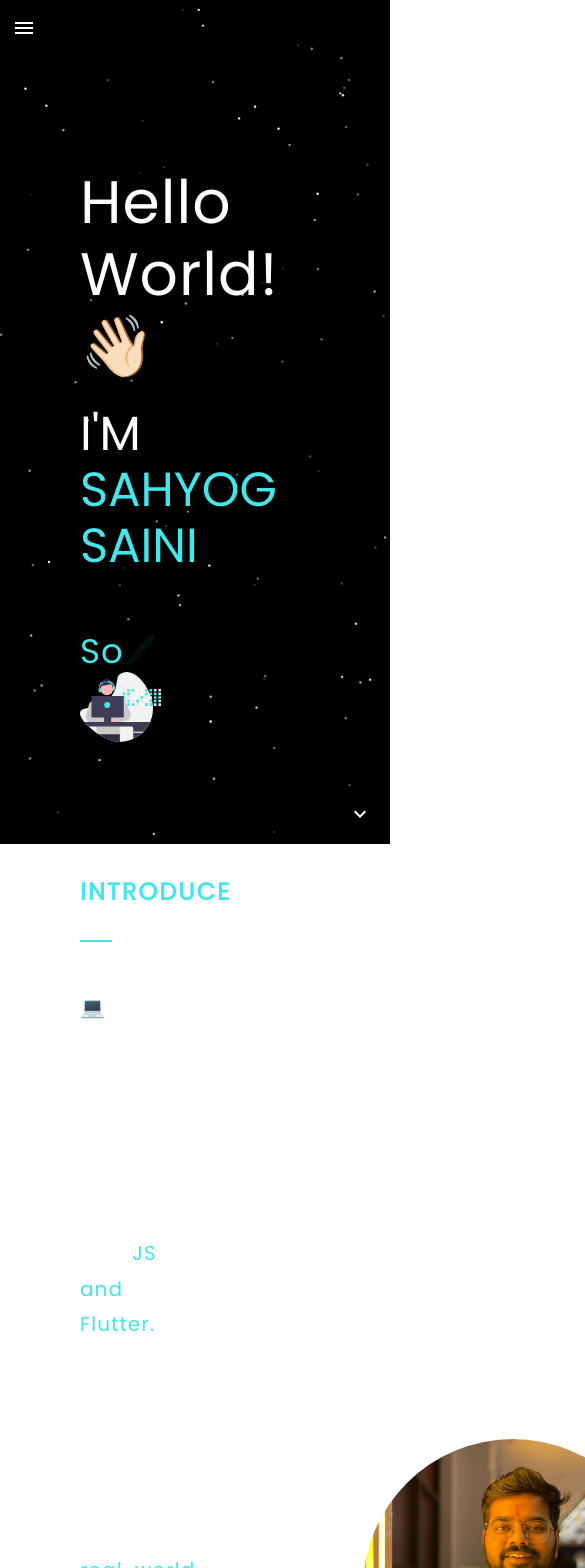
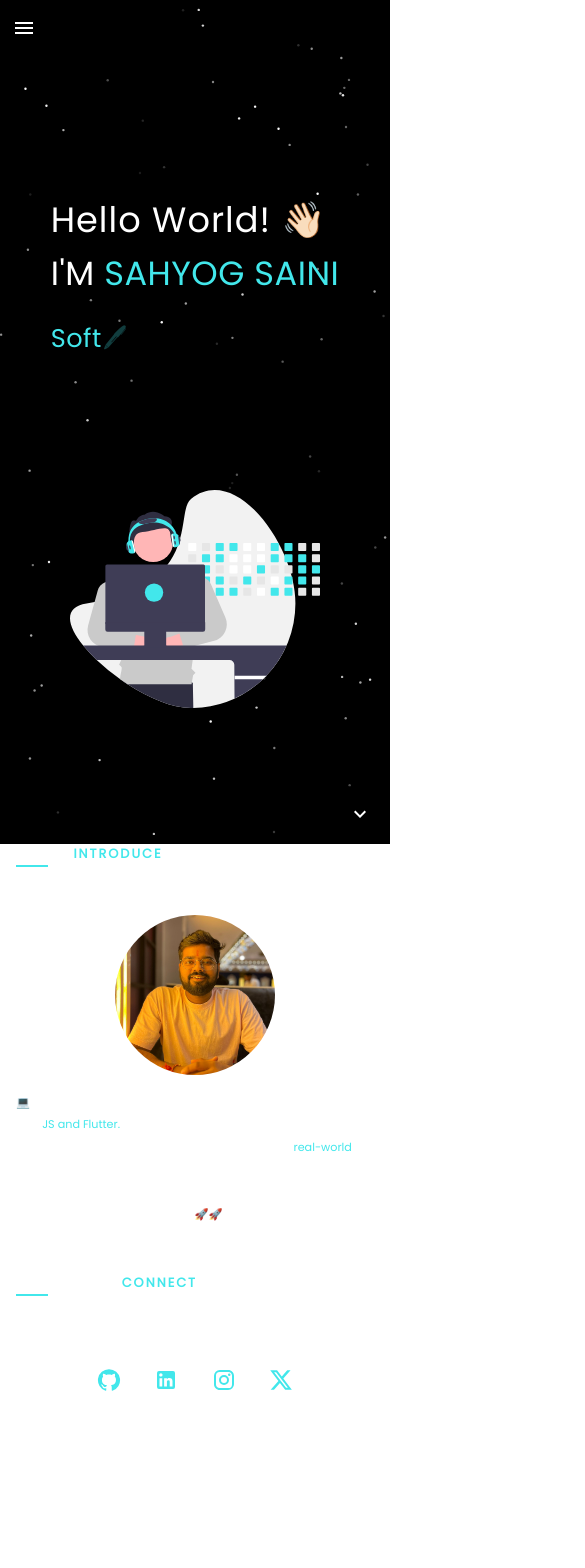
Before and after one commit to thephenomenal10/me, a React (Create React App) app: page / in a window 390 px wide. Shown: the top 1568 px of the page, 585 px wide, since content can reach past the window. Built offline with nearby package versions, Linux system fonts and the light colour scheme.

Commit message:
fixes ui issues

```diff
--- a/package.json
+++ b/package.json
@@ -33,6 +33,7 @@
     "build": "react-scripts build",
     "test": "react-scripts test",
     "eject": "react-scripts eject",
+    "lint": "eslint",
     "format": "npx prettier --write ."
   },
   "eslintConfig": {
--- a/src/App.tsx
+++ b/src/App.tsx
@@ -3,14 +3,12 @@ import { ThemeProvider } from "@mui/material";
 
 import { appTheme } from "./theme/theme";
 import ParticleBackground from "./components/common/ParticleBackground";
-import NavBar from "./components/common/NavBar";
 import Router from "./routers";
 
 function App() {
   return (
     <ThemeProvider theme={appTheme}>
       <ParticleBackground />
-      <NavBar />
       <Router />
     </ThemeProvider>
   );
--- a/src/components/common/Footer.tsx
+++ b/src/components/common/Footer.tsx
@@ -1,5 +1,5 @@
 import { Box, Typography } from "@mui/material";
-import React from "react";
+
 import { primaryColor } from "../../constants/colors";
 
 const Footer = () => {
@@ -10,6 +10,7 @@ const Footer = () => {
         justifyContent: "space-between",
         paddingTop: "2.5rem",
         marginTop: "auto",
+        gap: "2rem",
       }}
     >
       <Typography variant="body1">
--- a/src/components/common/NavBar.tsx
+++ b/src/components/common/NavBar.tsx
@@ -13,13 +13,24 @@ import {
   Typography,
 } from "@mui/material";
 import MenuIcon from "@mui/icons-material/Menu";
+import React, { useState } from "react";
+import { useNavigate } from "react-router-dom";
 
-import React, { useState } from "react";
 import { primaryColor } from "../../constants/colors";
+import { ROUTER } from "../../constants/routers";
 
 const NavBar = () => {
+  const navigate = useNavigate();
+
   const drawerWidth = 240;
-  const navItems = ["Home", "About", "Experience", "Contact", "Resume"];
+  const navItems = [
+    { item: "Home", path: ROUTER.HOME.path },
+    { item: "About", path: ROUTER.ABOUT.path },
+    { item: "Experience", path: ROUTER.WORK_EXPERIENCE.path },
+    { item: "Contact", path: ROUTER.CONTACT.path },
+    { item: "Resume", path: ROUTER.RESUME.path },
+  ];
+
   const [mobileOpen, setMobileOpen] = useState(false);
 
   const handleDrawerToggle = () => {
@@ -27,20 +38,23 @@ const NavBar = () => {
   };
 
   const drawer = (
-    <Box onClick={handleDrawerToggle} sx={{ textAlign: "center" }}>
+    <Box onClick={handleDrawerToggle} sx={{ textAlign: "center", backgroundColor: "black", height: "100%" }}>
       <Typography variant="h4" sx={{ my: 2, color: primaryColor }}>
         Ss
       </Typography>
       <Divider />
       <List>
-        {navItems.map(item => (
-          <ListItem key={item} disablePadding>
+        {navItems.map((item, i) => (
+          <ListItem key={i} disablePadding>
             <ListItemButton
               sx={{
                 textAlign: "center",
               }}
+              onClick={() => {
+                navigate(item.path);
+              }}
             >
-              <ListItemText primary={item} />
+              <ListItemText primary={item?.item} />
             </ListItemButton>
           </ListItem>
         ))}
@@ -82,10 +96,13 @@ const NavBar = () => {
             Ss
           </Typography>
           <Box sx={{ display: { xs: "none", sm: "block" } }}>
-            {navItems.map(item => (
+            {navItems.map((item, i) => (
               <Button
                 variant="text"
-                key={item}
+                key={i}
+                onClick={() => {
+                  navigate(item.path);
+                }}
                 sx={{
                   color: "#fff",
                   textDecoration: "none",
@@ -95,7 +112,7 @@ const NavBar = () => {
                   },
                 }}
               >
-                {item}
+                {item?.item}
               </Button>
             ))}
           </Box>
--- /dev/null
+++ b/src/components/pages/About/AboutMePage.tsx
@@ -0,0 +1,8 @@
+import { Box } from "@mui/material";
+import React from "react";
+
+const AboutMePage = () => {
+  return <Box></Box>;
+};
+
+export default AboutMePage;
--- a/src/components/pages/Home/HomePage.tsx
+++ b/src/components/pages/Home/HomePage.tsx
@@ -9,6 +9,7 @@ import me from "./../../../assets/me.jpeg";
 import { primaryColor } from "../../../constants/colors";
 import SocialButton from "./component/SocialButton";
 import Footer from "../../common/Footer";
+import { TEXT_STYLES } from "../../styles/textStyles";
 
 const HomePage = () => {
   const scrollToLowerSection = () => {
@@ -35,39 +36,39 @@ const HomePage = () => {
         sx={{
           paddingTop: "4rem",
           minHeight: "calc(100vh - 4rem)",
-          paddingX: "5rem",
-          // bgcolor: "red",
+          paddingX: { xs: "1rem", sm: "1.5rem", md: "2.5rem", lg: "5rem" },
           display: "flex",
           flexWrap: "wrap",
           justifyContent: "space-between",
+          flexDirection: "row",
           alignItems: "center",
-          alignContent: "center",
+          "@media (max-width:600px)": {
+            justifyContent: "space-evenly",
+            flexDirection: "column",
+          },
         }}
       >
         <Box>
-          <Typography variant="h2" sx={{ letterSpacing: "1px" }}>
-            Hello World! 👋🏻
-          </Typography>
+          <Typography sx={{ ...TEXT_STYLES.textDisplayH2 }}>Hello World! 👋🏻</Typography>
           <Typography
-            variant="h3"
             sx={{
-              paddingTop: "1.5rem",
+              ...TEXT_STYLES.textDisplayH3,
+              paddingTop: { xs: "1rem", sm: "0.5rem", md: "1rem", lg: "1.5rem" },
             }}
           >
             I'M <span style={{ color: primaryColor }}>SAHYOG SAINI</span>
           </Typography>
           <Typography
-            variant="h4"
             sx={{
-              paddingTop: "3.5rem",
-              letterSpacing: "1px",
+              ...TEXT_STYLES.textDisplayH4,
+              paddingTop: { xs: "2rem", sm: "2.5rem", md: "3rem", lg: "3.5rem" },
               color: primaryColor,
             }}
           >
             {roles}
           </Typography>
         </Box>
-        <img src={developerSvg} alt="Background" style={{ width: "35%", height: "35%" }} />
+        <img src={developerSvg} alt="Background" style={{ width: "35%", height: "35%", minWidth: "250px" }} />
       </Box>
       <Box sx={{ position: "absolute", bottom: "10px", right: "10px" }}>
         <IconButton sx={{ width: "40px" }} onClick={scrollToLowerSection}>
@@ -79,20 +80,19 @@ const HomePage = () => {
         sx={{
           minHeight: "calc(100vh - 4rem)",
           height: "100%",
-          paddingX: "5rem",
+          paddingX: { xs: "1rem", sm: "1.5rem", md: "2.5rem", lg: "5rem" },
           display: "flex",
           flexDirection: "column",
         }}
       >
         <>
-          <Typography variant="h5" sx={{ letterSpacing: "2px" }}>
+          <Typography sx={{ ...TEXT_STYLES.textDisplayH5, letterSpacing: "2px" }}>
             LET ME <span style={{ color: primaryColor, fontWeight: "900" }}>INTRODUCE </span>
             MYSELF
           </Typography>
           <Divider
             sx={{
               color: primaryColor,
-              // flex: 1,
               width: { xs: "30px", sm: "70px", md: "100px", lg: "130px" },
               borderColor: "unset",
               borderWidth: "1px",
@@ -105,10 +105,14 @@ const HomePage = () => {
             paddingTop: "3rem",
             justifyContent: "space-between",
             alignItems: "center",
-            gap: "10rem",
+            gap: { xs: "1rem", sm: "3rem", md: "7rem", lg: "10rem" },
+            "@media (max-width:600px)": {
+              justifyContent: "space-evenly",
+              flexDirection: "column-reverse",
+            },
           }}
         >
-          <Typography variant="h6" sx={{ letterSpacing: "1.1px", lineHeight: "2.2rem" }}>
+          <Typography sx={{ ...TEXT_STYLES.textDisplayH6 }}>
             💻 A versatile Full-stack developer passionate about crafting with{" "}
             <span style={{ color: primaryColor }}> JS and Flutter.</span>
             <br /> Constantly refining skills for the next level. Solving{" "}
@@ -117,11 +121,17 @@ const HomePage = () => {
             innovate, and journey together! 🚀🚀
           </Typography>
           <Tilt>
-            <Avatar src={me} sx={{ height: "300px", width: "300px" }} />
+            <Avatar
+              src={me}
+              sx={{
+                height: { xs: "10rem", sm: "13rem", md: "15rem", lg: "18.75rem" },
+                width: { xs: "10rem", sm: "13rem", md: "15rem", lg: "18.75rem" },
+              }}
+            />
           </Tilt>
         </Box>
         <Box sx={{ paddingTop: "3rem" }}>
-          <Typography variant="h5" sx={{ letterSpacing: "2px" }}>
+          <Typography sx={{ ...TEXT_STYLES.textDisplayH5 }}>
             FEEL FREE TO
             <span style={{ color: primaryColor, fontWeight: "900" }}> CONNECT</span>
           </Typography>
--- a/src/components/pages/Home/component/SocialButton.tsx
+++ b/src/components/pages/Home/component/SocialButton.tsx
@@ -13,16 +13,17 @@ const SocialButton = () => {
     <Box
       sx={{
         display: "flex",
-        gap: "1.5rem",
-        paddingTop: "3rem",
+        flexWrap: "wrap",
+        gap: { xs: "1.1rem", sm: "1.2rem", md: "1.5rem", lg: "1.5rem" },
+        paddingTop: "4rem",
         justifyContent: "center",
       }}
     >
       <IconButton
         color="primary"
         sx={{
-          height: "50px",
-          width: "50px",
+          height: { xs: "40px", md: "50px", lg: "50px" },
+          width: { xs: "40px", md: "50px", lg: "50px" },
           backgroundColor: whiteColor,
           "&:hover": {
             boxShadow: "0 0 10px 3px rgba(66, 231, 235, 0.5)",
@@ -35,8 +36,8 @@ const SocialButton = () => {
       <IconButton
         color="primary"
         sx={{
-          height: "50px",
-          width: "50px",
+          height: { xs: "40px", md: "50px", lg: "50px" },
+          width: { xs: "40px", md: "50px", lg: "50px" },
           backgroundColor: whiteColor,
           "&:hover": {
             boxShadow: "0 0 10px 3px rgba(66, 231, 235, 0.5)",
@@ -49,8 +50,8 @@ const SocialButton = () => {
       <IconButton
         color="primary"
         sx={{
-          height: "50px",
-          width: "50px",
+          height: { xs: "40px", md: "50px", lg: "50px" },
+          width: { xs: "40px", md: "50px", lg: "50px" },
           backgroundColor: whiteColor,
           "&:hover": {
             boxShadow: "0 0 10px 3px rgba(66, 231, 235, 0.5)",
@@ -63,8 +64,8 @@ const SocialButton = () => {
       <IconButton
         color="primary"
         sx={{
-          height: "50px",
-          width: "50px",
+          height: { xs: "40px", md: "50px", lg: "50px" },
+          width: { xs: "40px", md: "50px", lg: "50px" },
           backgroundColor: whiteColor,
           "&:hover": {
             boxShadow: "0 0 10px 3px rgba(66, 231, 235, 0.5)",
--- /dev/null
+++ b/src/components/pages/index.ts
@@ -0,0 +1,4 @@
+import AboutMePage from "./About/AboutMePage";
+import HomePage from "./Home/HomePage";
+
+export { AboutMePage, HomePage };
--- /dev/null
+++ b/src/components/styles/textStyles.ts
@@ -0,0 +1,58 @@
+import { SxProps } from "@mui/material";
+import { Theme } from "@mui/system";
+
+export interface IGlobalTextStyles {
+  // Text Styles for Different Variations of Text
+  textDisplayH1: SxProps<Theme> | undefined;
+  textDisplayH2: SxProps<Theme> | undefined;
+  textDisplayH3: SxProps<Theme> | undefined;
+  textDisplayH4: SxProps<Theme> | undefined;
+  textDisplayH5: SxProps<Theme> | undefined;
+  textDisplayH6: SxProps<Theme> | undefined;
+  textMicro: SxProps<Theme> | undefined;
+}
+
+export const TEXT_STYLES: IGlobalTextStyles = {
+  textDisplayH1: {
+    fontSize: "4rem",
+    fontWeight: 700,
+    lineHeight: "2.75rem",
+    letterSpacing: "1px",
+  },
+  textDisplayH2: {
+    fontSize: { xs: "2.2rem", sm: "2.5rem", md: "3.2rem", lg: "3.75rem" },
+    fontWeight: 400,
+    lineHeight: { xs: "2.5rem", sm: "2.5rem", md: "2.5rem", lg: "2.5rem" },
+    letterSpacing: "1px",
+  },
+  textDisplayH3: {
+    fontSize: { xs: "2.1rem", sm: "2rem", md: "2.5rem", lg: "3rem" },
+    fontWeight: 400,
+    lineHeight: { xs: "2.2rem", sm: "2.5rem", md: "2.5rem", lg: "2.5rem" },
+    letterSpacing: "0.5px",
+  },
+  textDisplayH4: {
+    fontSize: { xs: "1.6rem", sm: "1.8rem", md: "1.8rem", lg: "2.125rem" },
+    fontWeight: 400,
+    lineHeight: { xs: "1.9rem", sm: "2.5rem", md: "2.5rem", lg: "2.5rem" },
+    letterSpacing: "0.5px",
+  },
+  textDisplayH5: {
+    fontSize: { xs: "0.8rem", sm: "1.2rem", md: "1.4rem", lg: "1.5rem" },
+    fontWeight: 400,
+    lineHeight: "1.3rem",
+    letterSpacing: "2px",
+  },
+  textDisplayH6: {
+    fontSize: { xs: "0.7rem", sm: "0.8rem", md: "1.2rem", lg: "1.2rem" },
+    fontWeight: 400,
+    lineHeight: { xs: "1.4rem", sm: "1.6rem", md: "2.0rem", lg: "2.2rem" },
+    letterSpacing: { sm: "1px", md: "1.1px", lg: "1.1px" },
+  },
+  textMicro: {
+    fontSize: { xs: "0.2rem", sm: "0.3rem", md: "0.5rem", lg: "0.6rem" },
+    fontWeight: 400,
+    lineHeight: "0.813rem",
+    letterSpacing: "0.25px",
+  },
+};
--- a/src/routers/Routers.tsx
+++ b/src/routers/Routers.tsx
@@ -1,10 +1,11 @@
 import { BrowserRouter, Route, Routes } from "react-router-dom";
 import { Suspense } from "react";
 
-import HomePage from "../components/pages/Home/HomePage";
+import { HomePage, AboutMePage } from "../components/pages";
 import { ROUTER } from "../constants/routers";
 import ErrorHandler from "../components/common/ErrorHandler";
 import Loading from "../components/common/Loading";
+import NavBar from "../components/common/NavBar";
 
 const routers = [
   {
@@ -17,11 +18,17 @@ const routers = [
     element: <HomePage />,
     caseSensitive: true,
   },
+  {
+    path: ROUTER.ABOUT.path,
+    element: <AboutMePage />,
+    caseSensitive: true,
+  },
 ];
 
 const Router: React.FC = () => {
   return (
     <BrowserRouter>
+      <NavBar />
       <ErrorHandler>
         <Suspense fallback={<Loading />}>
           <Routes>
--- a/src/theme/theme.ts
+++ b/src/theme/theme.ts
@@ -25,7 +25,7 @@ export const appTheme: Theme = createTheme({
   breakpoints: {
     values: {
       xs: 0,
-      sm: 600,
+      sm: 550,
       md: 900,
       lg: 1200,
       xl: 1536,
```
